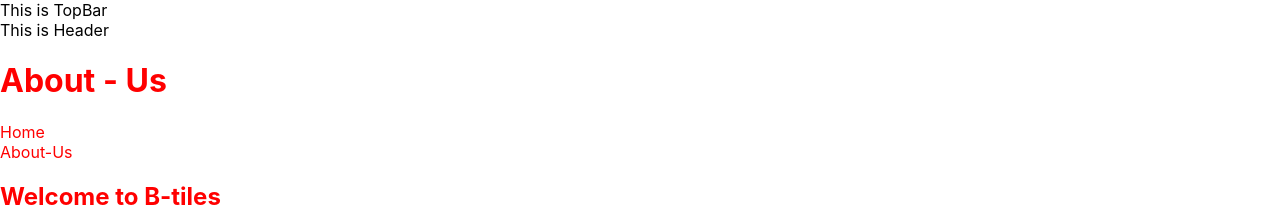
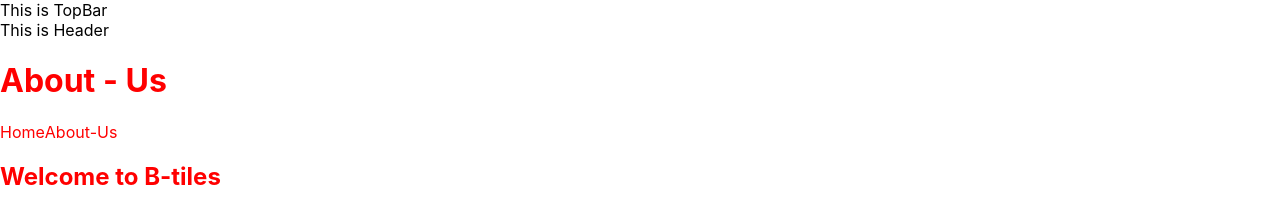
Before and after one commit to Lalit1999/B-tiles, a React (Create React App) app: page /about in a window 1280 px wide. Shown: the top 212 px of the page. Built offline with nearby package versions, Linux system fonts and the light colour scheme.

Commit message:
css theek hi thi

```diff
--- a/package.json
+++ b/package.json
@@ -3,6 +3,8 @@
   "version": "0.1.0",
   "private": true,
   "dependencies": {
+    "@fortawesome/free-solid-svg-icons": "^5.9.0",
+    "@fortawesome/react-fontawesome": "^0.1.4",
     "react": "^16.8.6",
     "react-dom": "^16.8.6",
     "react-router-dom": "^5.0.1",
--- a/src/comps/about/About.js
+++ b/src/comps/about/About.js
@@ -10,9 +10,9 @@ class About extends React.Component
 			<div className = 'color'>
 				<div>
 					<h1>About - Us</h1>
-					<div className = 'layout'>
-						<div>Home</div>
-						<div>About-Us</div>
+					<div>
+						<div className = 'layout'>Home</div>
+						<div className = 'layout'>About-Us</div>
 					</div>
 				</div>
 				<div>
```
Also changed, not shown: 1 other file (tests, documents, lock files or other folders).
